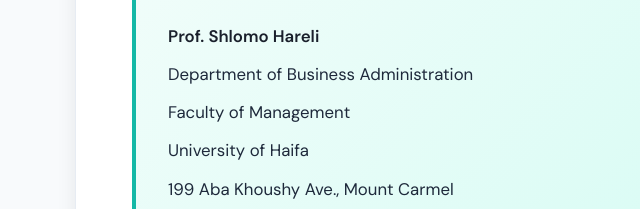
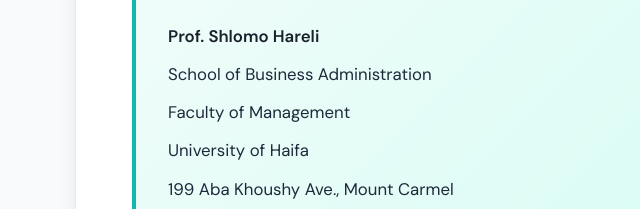
Before and after one commit to shareli-create/personal_website, a plain HTML site: page contact.html in a window 1280 px wide. Shown: the part 518-727 px from the top of the page, 35-675 px from the left. Drawn offline with Linux system fonts and the light colour scheme.

Commit message:
Update contact.html

```diff
--- a/contact.html
+++ b/contact.html
@@ -36,7 +36,7 @@
                 <h2>Mailing Address</h2>
                 <div class="contact-info">
                     <strong>Prof. Shlomo Hareli</strong>
-                    <p>Department of Business Administration</p>
+                    <p>School of Business Administration</p>
                     <p>Faculty of Management</p>
                     <p>University of Haifa</p>
                     <p>199 Aba Khoushy Ave., Mount Carmel</p>
```
